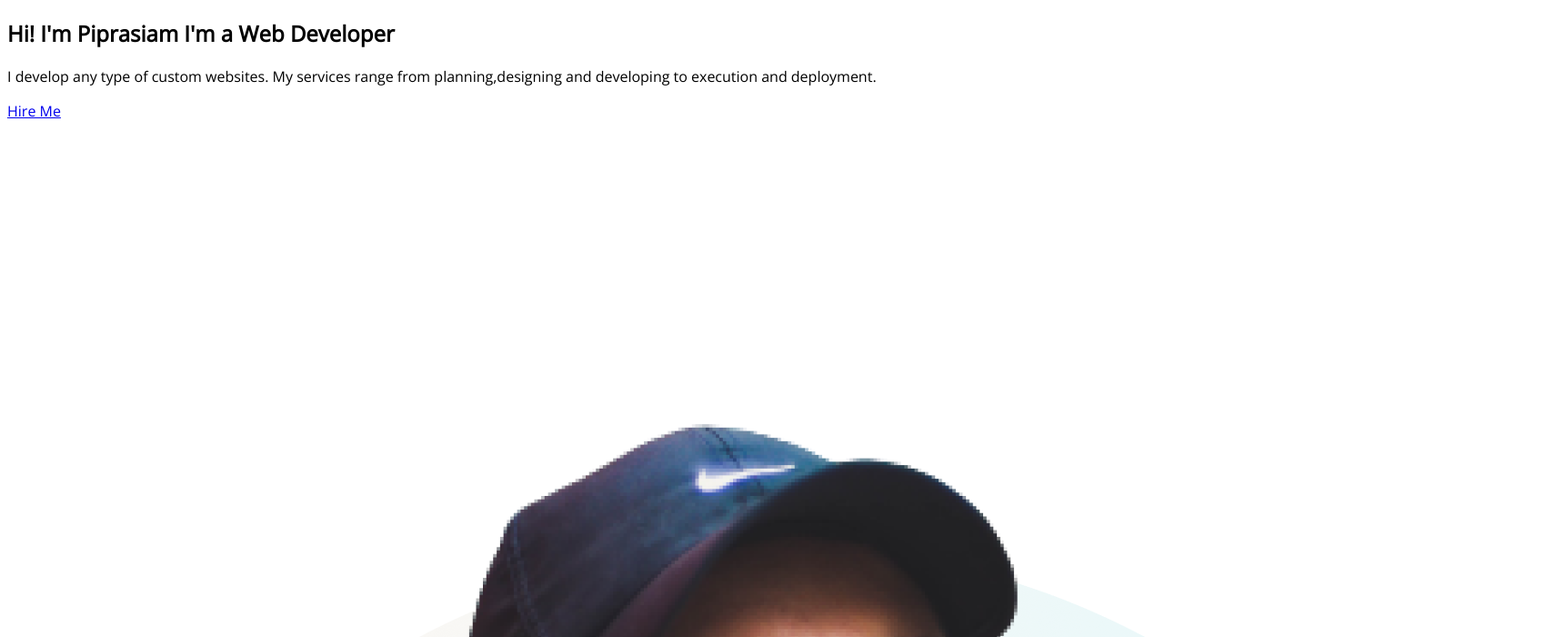
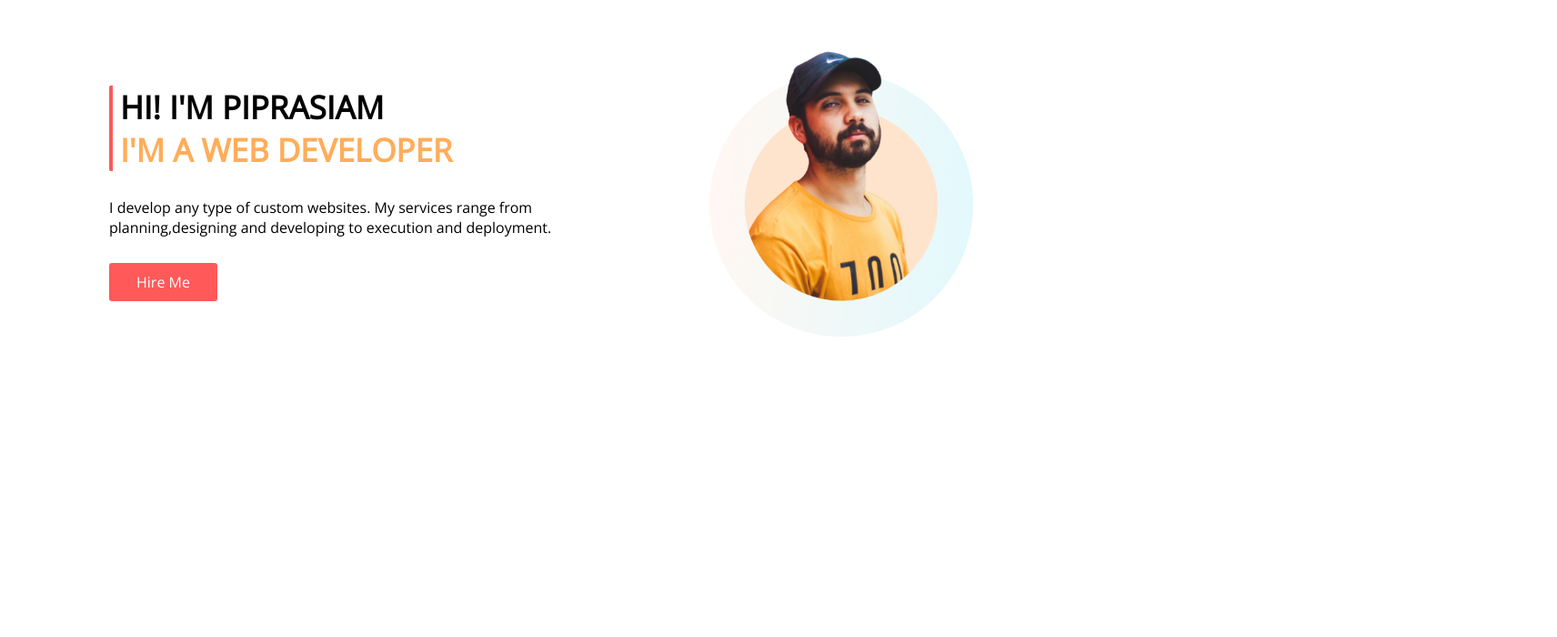
Before and after one commit to piprasiam/mission2022, a plain HTML site: page index.html in a window 1280 px wide. Shown: the top 700 px of the page at 91% size, 1712 px wide, since content can reach past the window. Drawn offline with nearby package versions, Linux system fonts and the light colour scheme.

Commit message:
header added

```diff
--- a/index.html
+++ b/index.html
@@ -11,13 +11,16 @@
   <title> Piprasiam | Portfolio</title>
 </head>
 <body>
-  <section class="header">
-    <div>
-      <h1>Hi! I'm Piprasiam <span>I'm a Web Developer</span></h1>
-      <p>I develop any type of custom websites. My services range from planning,designing and developing to execution and deployment.</p>
-      <a class="hire-me-button" target="_blank" href="https://www.fiverr.com/omnisama">Hire Me</a>
+  <section class="header flexible-container">
+    <div class="halfwidth intro">
+    <div id="intro-heading">
+      <h1>HI! I'M PIPRASIAM <br>
+      <span style="color: #FFAD5A;">I'M A WEB DEVELOPER</span></h1>
     </div>
-    <div>
+      <p>I develop any type of custom websites. My services range from <br> planning,designing and developing to execution and deployment.</p> <br>
+      <a class="link-button" target="_blank" href="https://www.fiverr.com/omnisama">Hire Me</a>
+    </div>
+    <div class="halfwidth">
       <img src="images/person/person-2.png" alt="a man">
     </div>
   </section>
--- a/style.css
+++ b/style.css
@@ -1,3 +1,34 @@
 body{
   font-family: 'Open Sans', sans-serif;
+  margin: 0%;
 }
+h1{
+  font-size: 35px;
+}
+.flexible-container{
+  display: flex;
+}
+.halfwidth{
+  width: 50%;
+}
+.halfwidth img{
+  width: 50%;
+  padding-left: 80px;
+}
+.intro{
+  padding-top: 65px;
+  padding-left: 120px;
+}
+#intro-heading{
+  padding-left: 8px;
+  border-radius: 2px;
+  border-left: 4px solid #FF5959;
+
+}
+.link-button{
+  border-radius: 3px;
+  text-decoration: none;
+  color: white;
+  background-color: #FF5959;
+  padding: 10px 30px;
+}
```
